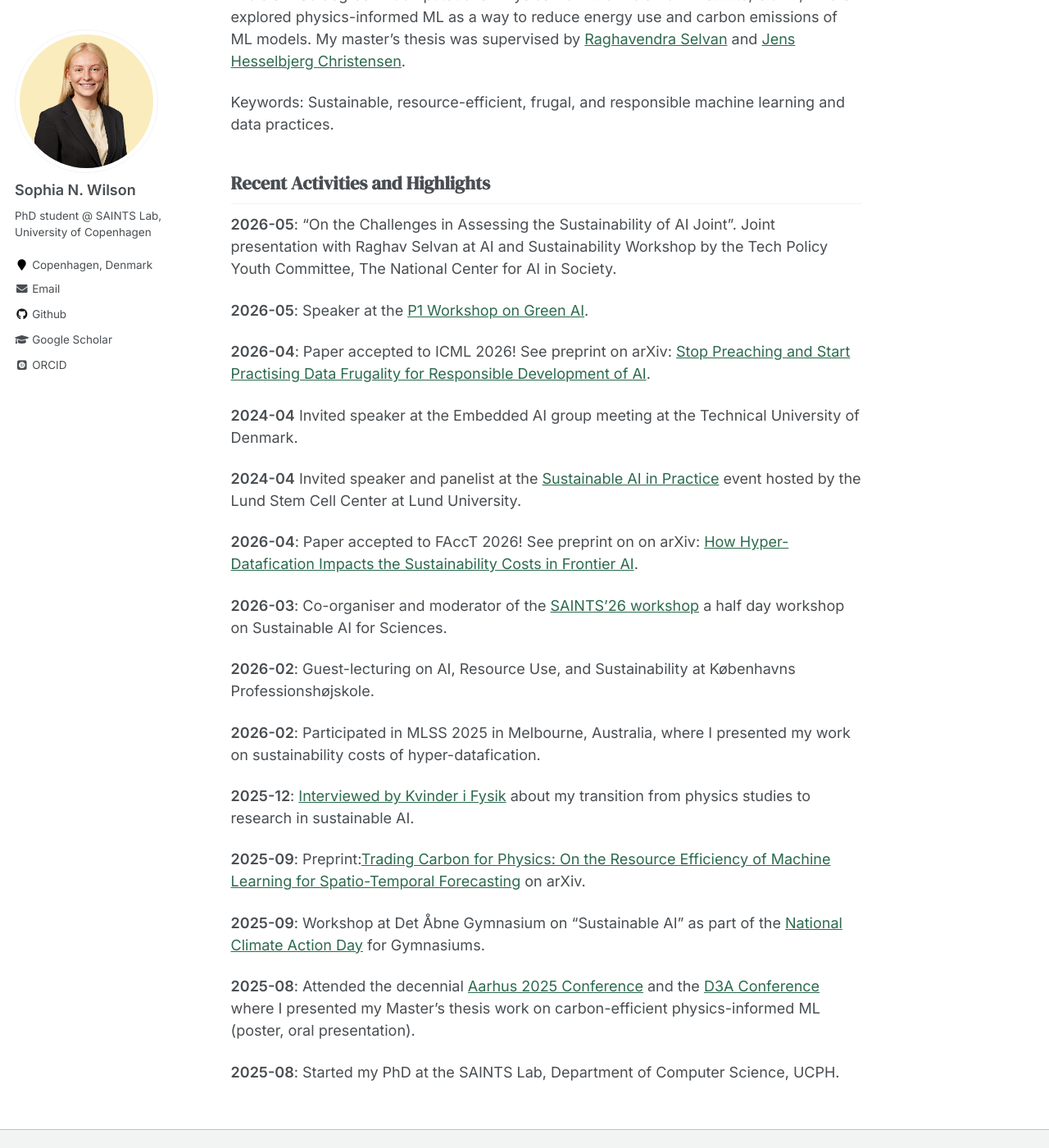
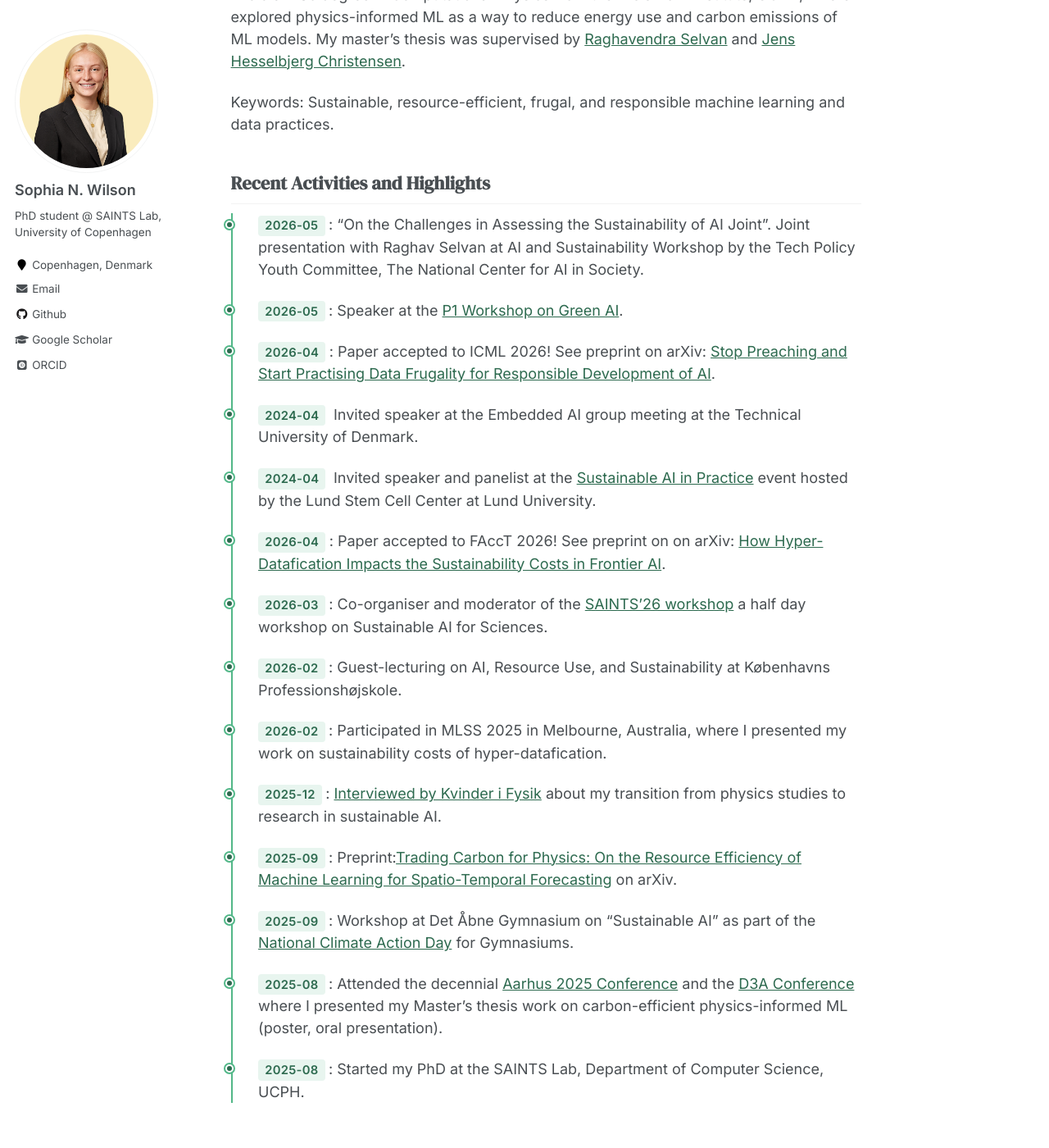
Before and after one commit to sophiawilson18/sophiawilson18.github.io, a Jekyll site: the page built from _pages/about.md, in a window 1280 px wide and 1400 px high, scrolled down 393 px. Shown: the whole window at 82% size. Built offline with Jekyll 4.4.1, drawn with Linux system fonts in a browser that asks for light colours; some web fonts are replaced.

Commit message:
Add timeline styling to Recent Activities section
Co-Authored-By: Claude Sonnet 4.6 <noreply@anthropic.com>

```diff
--- a/_pages/about.md
+++ b/_pages/about.md
@@ -16,6 +16,8 @@ Keywords: Sustainable, resource-efficient, frugal, and responsible machine learn
 
 
 ## Recent Activities and Highlights
+
+<div class="timeline" markdown="1">
 
 **2026-05**: "On the Challenges in Assessing the Sustainability of AI Joint". Joint presentation with Raghav Selvan at AI and Sustainability Workshop by the Tech Policy Youth Committee, The National Center for AI in Society.
 
@@ -45,6 +47,8 @@ Keywords: Sustainable, resource-efficient, frugal, and responsible machine learn
 
 **2025-08**: Started my PhD at the SAINTS Lab, Department of Computer Science, UCPH.
 
+</div>
+
 <!--
 **2025-05**: Master’s thesis titled 'Quantifying the Reduction in Carbon Footprint of Physics-Informed Machine Learning' successfully defended.
 **2025-05**: "Physics-Informed Machine Learning as a Carbon-Efficient Approach". Guest presentation at PhD course on Machine Learning for Sciences, UCPH.
--- /dev/null
+++ b/_sass/_timeline.scss
@@ -0,0 +1,37 @@
+.timeline {
+  position: relative;
+  padding-left: 1.75em;
+  border-left: 2px solid #52b788;
+  margin-top: 0.5em;
+
+  p {
+    position: relative;
+    margin-bottom: 1.25em;
+
+    &::before {
+      content: '';
+      position: absolute;
+      left: -2.22em;
+      top: 0.45em;
+      width: 10px;
+      height: 10px;
+      border-radius: 50%;
+      background: #2d6a4f;
+      border: 2px solid #fff;
+      box-shadow: 0 0 0 2px #52b788;
+    }
+
+    strong:first-child {
+      display: inline-block;
+      background: #e8f5ef;
+      color: #2d6a4f;
+      padding: 0.1em 0.55em;
+      border-radius: 4px;
+      font-family: "Inter", sans-serif;
+      font-size: 0.82em;
+      font-weight: 600;
+      letter-spacing: 0.02em;
+      margin-right: 0.3em;
+    }
+  }
+}
--- a/assets/css/main.scss
+++ b/assets/css/main.scss
@@ -39,3 +39,4 @@
 @import "vendor/font-awesome/brands";
 @import "vendor/magnific-popup/magnific-popup";
 @import "print";
+@import "timeline";
```
